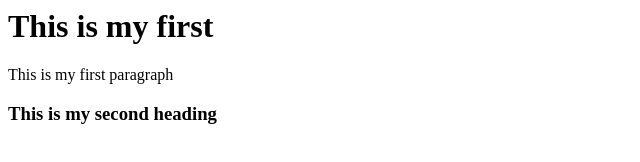
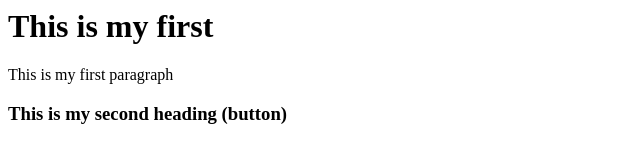
Before and after one commit to sujalpatil2005/localrepo, a plain HTML site: page index.html in a window 1280 px wide. Shown: the full height of the page, 0-640 px from the left. Drawn offline with Linux system fonts and the light colour scheme.

```diff
--- a/index.html
+++ b/index.html
@@ -1,3 +1,3 @@
 <h1> This is my first </h1>
 <p> This is my first paragraph </p>
-<h3> This is my second heading </h3>
+<h3> This is my second heading (button) </h3>
```
